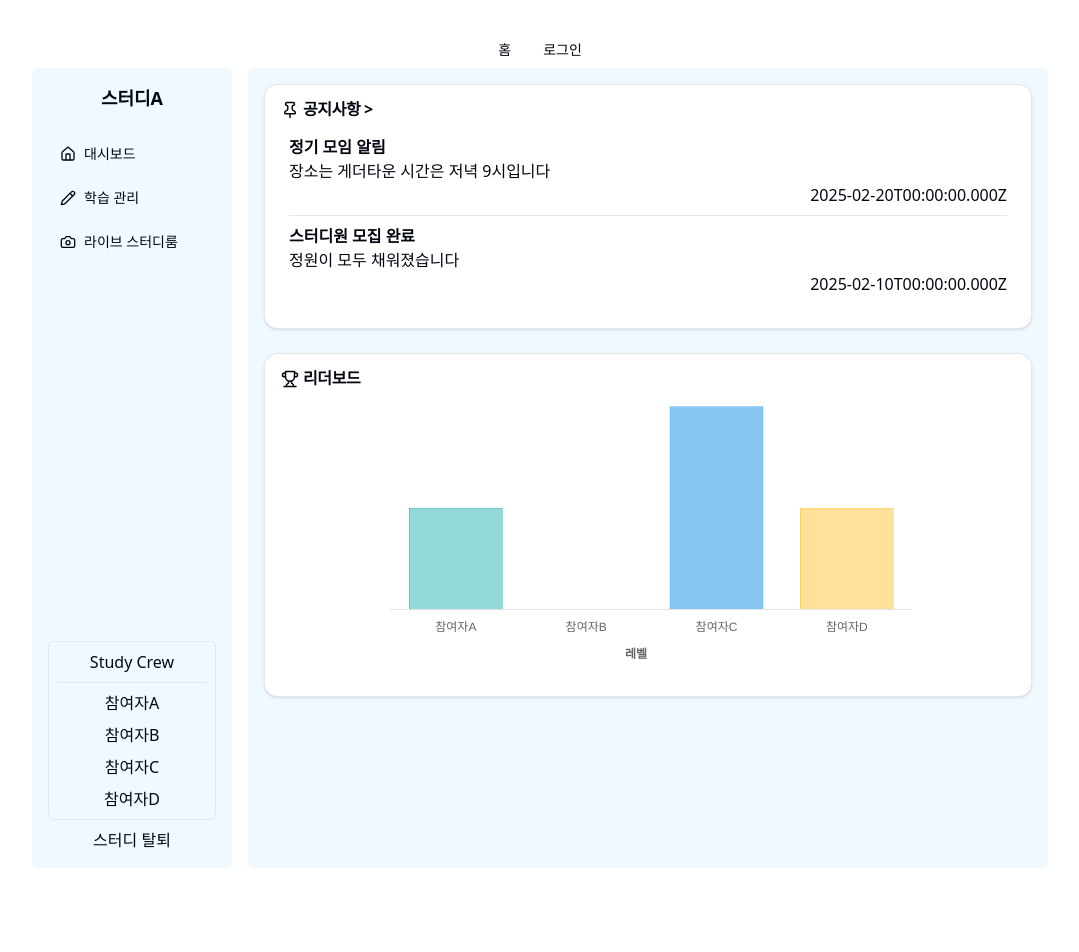
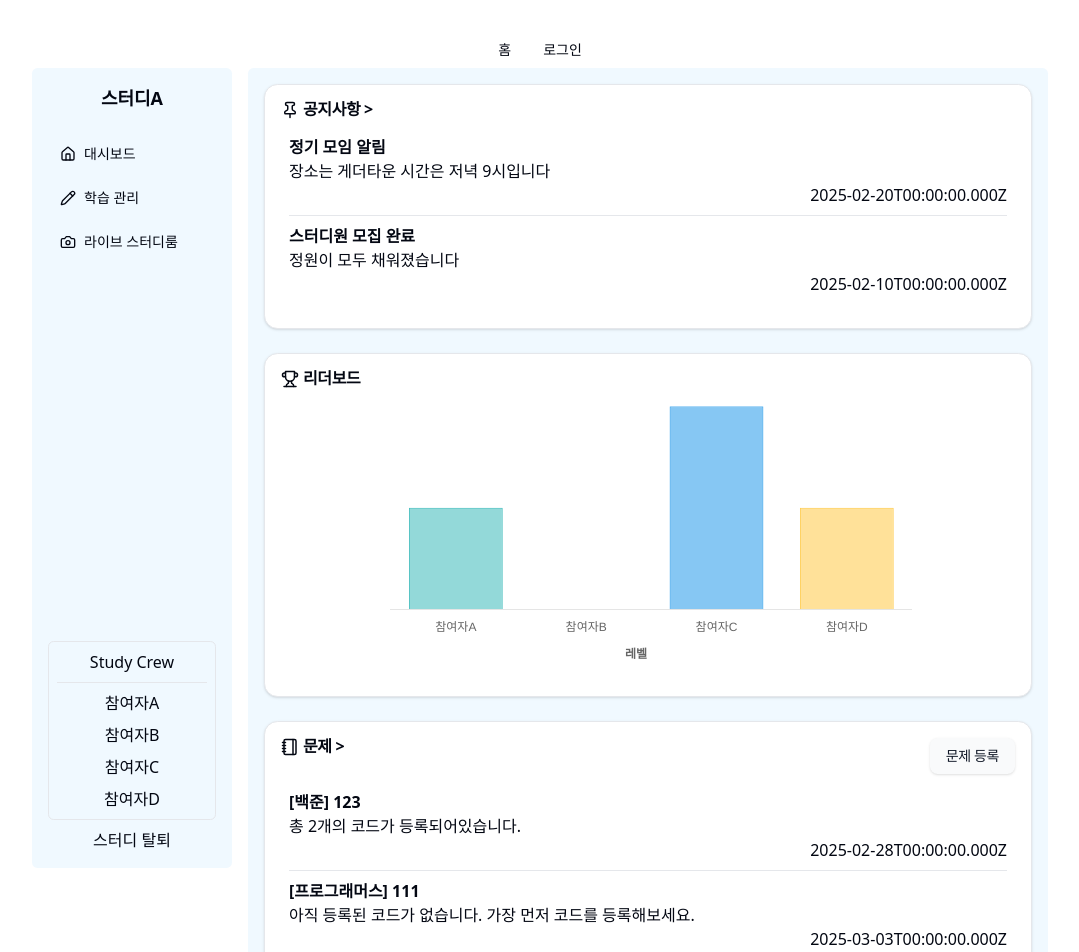
Before and after one commit to Bob-Buddy/bob-buddy-FE, a React (Vite) app: page /study/detail in a window 1280 px wide. Shown: the top 952 px of the page, without its empty margins (100-1179 px from the left). Before the commit the page ends 900 px from the top, so only its background shows below. Built offline with nearby package versions, Linux system fonts and the light colour scheme.

Commit message:
add problem section to detail page (#13)
StudyDetailPage에 문제 파트 추가(문제 전체 목록, 문제 detail 페이지, 문제 등록 페이지 추가 필요)

```diff
--- a/src/pages/studies/StudyDetailPage.tsx
+++ b/src/pages/studies/StudyDetailPage.tsx
@@ -2,7 +2,7 @@ import { Study } from '@/types/study';
 import { FC, useEffect, useState } from 'react';
 import dayjs, { Dayjs } from 'dayjs';
 import { Button } from '@/components/ui/button';
-import { Camera, Home, Pencil, Pin, Trophy } from 'lucide-react';
+import { Camera, Home, Notebook, Pencil, Pin, Trophy } from 'lucide-react';
 import { Card, CardContent, CardTitle } from '@/components/ui/card';
 import ChartComponent from '@/components/ChartComponent';
 
@@ -42,21 +42,39 @@ const noticeSample: Notice[] = [
   { title: '스터디원 모집 완료', content: '정원이 모두 채워졌습니다', createAt: dayjs('2025-02-10') },
 ];
 
+interface Problem {
+  id: number;
+  title: string;
+  solutionCount: number;
+  createAt: Dayjs;
+}
+
+const problemSample: Problem[] = [
+  { id: 1, title: '[백준] 123', solutionCount: 2, createAt: dayjs('2025-02-28') },
+  { id: 2, title: '[프로그래머스] 111', solutionCount: 0, createAt: dayjs('2025-03-03') },
+];
+
 const StudyDetailPage: FC = () => {
   const [studyDetail, setStudyDetail] = useState<Study | null>();
   const [crewList, setCrewList] = useState<Crew[] | null>();
   const [noticeList, setNoticeList] = useState<Notice[] | null>();
+  const [problemList, setProblemList] = useState<Problem[] | null>();
   const [isLoading, setIsLoading] = useState<boolean>(true);
 
   useEffect(() => {
     const fetchAllData = async () => {
       try {
         setIsLoading(true);
-        const [firstResponse, secondResponse] = await Promise.all([getStudyDetail(), getNoticeList()]);
+        const [firstResponse, secondResponse, thirdResponse] = await Promise.all([
+          getStudyDetail(),
+          getNoticeList(),
+          getProblemList(),
+        ]);
 
         setStudyDetail(firstResponse.study);
         setCrewList(firstResponse.crew);
         setNoticeList(secondResponse);
+        setProblemList(thirdResponse);
       } catch (error) {
         console.error('Fail-fetch data: ', error);
       } finally {
@@ -75,6 +93,11 @@ const StudyDetailPage: FC = () => {
   const getNoticeList = async () => {
     const response = { notice: noticeSample };
     return response.notice;
+  };
+
+  const getProblemList = async () => {
+    const response = { problem: problemSample };
+    return response.problem;
   };
 
   const SideMenu = () => {
@@ -145,6 +168,33 @@ const StudyDetailPage: FC = () => {
             </CardContent>
           </Card>
         </section>
+
+        <section>
+          <Card className="p-4">
+            <CardTitle className="flex justify-between">
+              <div className="flex gap-1 font-bold">
+                <Notebook size={18} />
+                문제 {'>'}
+              </div>
+              <div>
+                <Button>문제 등록</Button>
+              </div>
+            </CardTitle>
+            <CardContent className="divide-y-1 p-2">
+              {problemList?.map((notice) => (
+                <div className="text-left py-2">
+                  <div className="font-bold">{notice.title}</div>
+                  {notice.solutionCount > 0 ? (
+                    <div>총 {notice.solutionCount}개의 코드가 등록되어있습니다.</div>
+                  ) : (
+                    <div>아직 등록된 코드가 없습니다. 가장 먼저 코드를 등록해보세요.</div>
+                  )}
+                  <div className="text-right">{notice.createAt.toISOString()}</div>
+                </div>
+              ))}
+            </CardContent>
+          </Card>
+        </section>
       </div>
     );
   };
```
